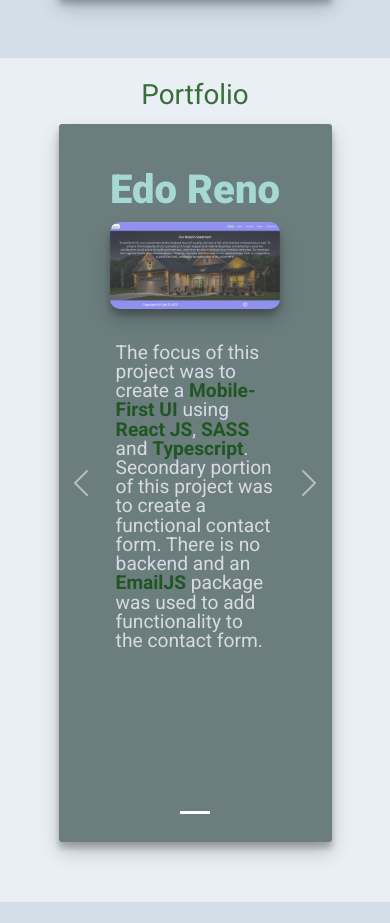
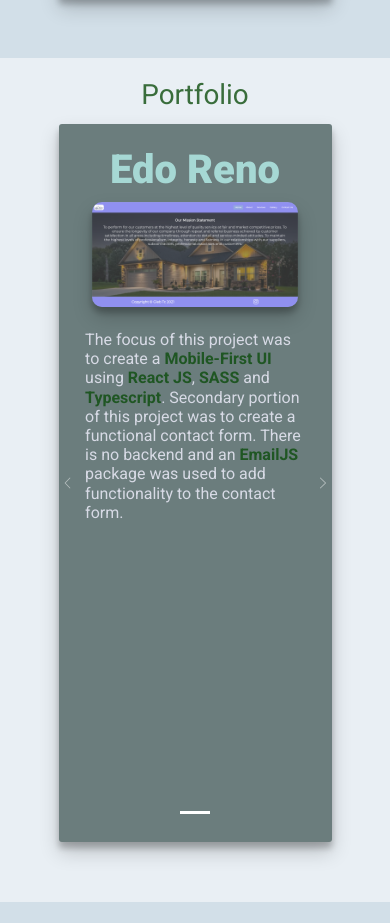
Before and after one commit to GlebTc/Portfolio, a React (Create React App) app: page / in a window 390 px wide. Shown: the part 1630-2553 px from the top of the page. Built offline with nearby package versions, Linux system fonts and the light colour scheme.

Commit message:
Added some styling changes to portfolio - mobile

```diff
--- a/src/sass/components/_portfolio.scss
+++ b/src/sass/components/_portfolio.scss
@@ -71,8 +71,13 @@ img {
         object-fit: cover;
     }
 
+    .portfolio__gallery__item {
+        padding: 20px;
+    }
+
     .descritption__text {
-        padding: 8%;
+        padding: 0 2%;
+        font-size: 1rem;
     }
 
 }
--- a/src/sass/main.scss
+++ b/src/sass/main.scss
@@ -105,4 +105,10 @@ span {
         font-size: 1.2rem;
         line-height: 1.2rem;
     }
+
+    .carousel-control-prev,
+    .carousel-control-next {
+        width: 5% !important;
+        border: 5px solid black;
+    }
 }
```
